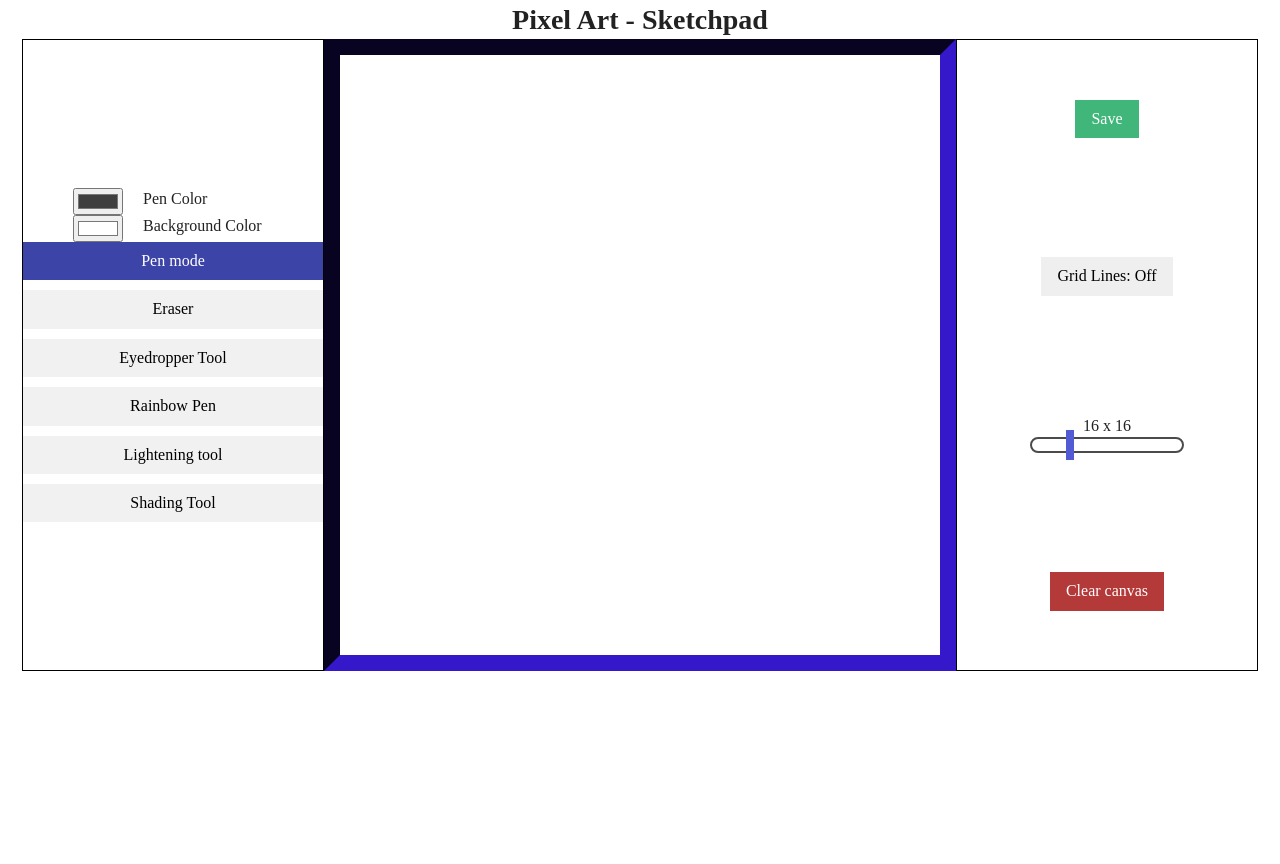
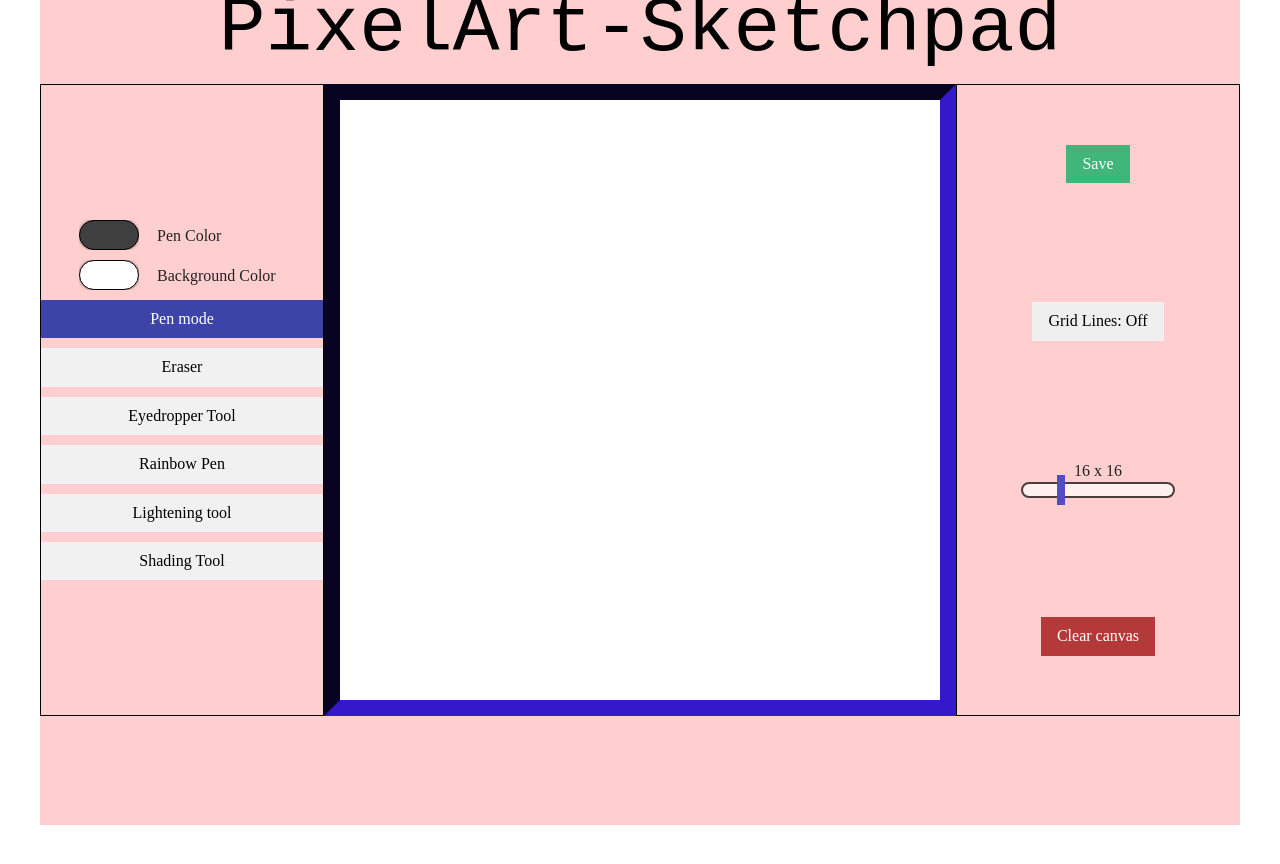
Before and after one commit to josefggx/pixel-art-sketchpad, a plain HTML site: page index.html in a window 1280 px wide. After the commit the page ends 825 px from the top, so only its background shows below. Drawn offline with nearby package versions, Linux system fonts and the light colour scheme; a web font is replaced by a local one.

Commit message:
Corrected some bugs

```diff
--- a/css/main.css
+++ b/css/main.css
@@ -83,23 +83,29 @@ textarea {
 /* ==========================================================================
   Author's custom styles
    ========================================================================== */
-:root {
-  --columns-and-rows: 2;
+
+div#mega-container {
+  width: 1200px;
+  height: 850px;
+  background-color: rgb(255, 207, 207);
+  position: absolute;
+  top: 0;
+  bottom: 0;
+  left: 0;
+  right: 0;
+  margin: auto;
+
+}
+
+h1#tittle {
+  font-family: Arcade, monospace;
+  color: #000000;
+  text-align: center;
+  font-size: 7.8rem;
 }
 
 
-h1#tittle {
-  text-align: center;
-  font-size: 2.8rem;
-  font-weight: bold;
-}
-
-body {
-  min-height: 900px;
-}
-
 div#canvas {
-  margin: 0 auto;
   width: 600px;
   height: 600px;
   display: grid;
@@ -144,11 +150,13 @@ div#container {
   display: flex;
   flex-direction: row;
   justify-content: center;
+
 }
 
 div#canvas-container {
   border: 16px inset rgb(31, 14, 117);
 }
+
 
 div#options-container {
   display: flex;
@@ -179,14 +187,37 @@ div#color-options {
   grid-template-columns: 1fr 1fr;
   grid-template-rows: 1fr 1fr;
   justify-items: start;
+  gap: 10px;
 }
 
 div#color-options>label {
   margin-left: -30px;
+  margin-top: 5px;
 }
 
 div#color-options>input {
   justify-self: center;
+  -webkit-appearance: none;
+  width: 60px;
+  height: 30px;
+  border: none;
+  padding: 0;
+  background-color: transparent;
+  transition: transform 0.1s ease-in-out;
+}
+
+div#color-options>input:hover {
+  transform: scale(1.05);
+}
+
+div#color-options>input::-webkit-color-swatch-wrapper {
+  padding: 0;
+}
+
+div#color-options>input::-webkit-color-swatch {
+  border: 1px solid black;
+  border-radius: 50px;
+  box-shadow: 0 0 3px rgba(0, 0, 0, 0.55);
 }
 
 .btn {
--- a/index.html
+++ b/index.html
@@ -15,9 +15,15 @@
   <link rel="manifest" href="site.webmanifest">
   <link rel="apple-touch-icon" href="icon.png">
   <!-- Place favicon.ico in the root directory -->
-
+  <link
+    href="//db.onlinewebfonts.com/c/f1065d0fff2de97c2c7ff72bb019a88e?family=Arcade"
+    rel="stylesheet" type="text/css" />
+  <link
+    href="//db.onlinewebfonts.com/c/69055af173b3553d7100849835ccad8b?family=pixelino"
+    rel="stylesheet" type="text/css" />
   <link rel="stylesheet" href="css/normalize.css">
   <link rel="stylesheet" href="css/main.css">
+
   <script src="https://html2canvas.hertzen.com/dist/html2canvas.min.js">
   </script>
 
@@ -25,11 +31,10 @@
 </head>
 
 <body>
-  <h1 id="tittle">Pixel Art - Sketchpad</h1>
+  <div id="mega-container">
+    <h1 id="tittle">PixelArt-Sketchpad</h1>
     <div id="container">
-
       <div id="options-container">
-
         <div id="color-options">
           <input type="color" value="#3F3F3F" name="pen-color" id="pen-color"
             aria-label="pen-color">
--- a/js/main.js
+++ b/js/main.js
@@ -124,8 +124,7 @@ document.querySelector("#pen-color").oninput = () => {
     // @ts-ignore
     actualColor = document.querySelector("#pen-color").value;
     active = "pen";
-    btns.forEach(btn => btn.classList.remove('active'));
-    document.querySelector("#pen").classList.add('active');
+
 }
 
 // This function take the divs and apply a the grid
@@ -190,8 +189,8 @@ clearBtn.addEventListener('click', () => {
     clearGrid();
     paintPixels();
     active = "pen";
-    btns.forEach(btn => btn.classList.remove('active'));
-    document.querySelector("#pen").classList.add('active');
+    btns.forEach(btn => btn.classList.remove('inactive'));
+    document.querySelector("#pen").classList.add('inactive');
 })
 
 
```
Lines whose indentation alone changed are shown as unchanged.
